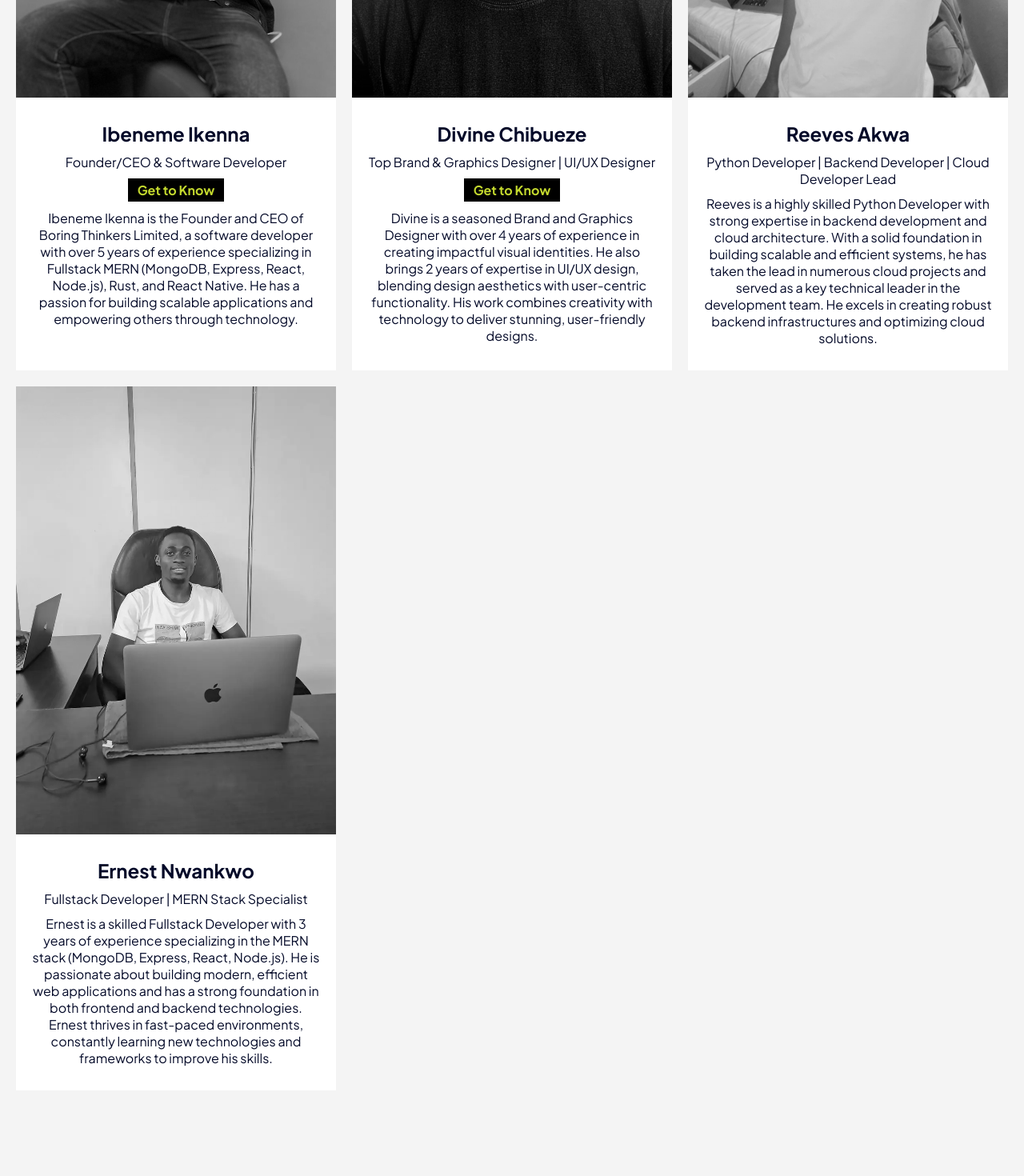
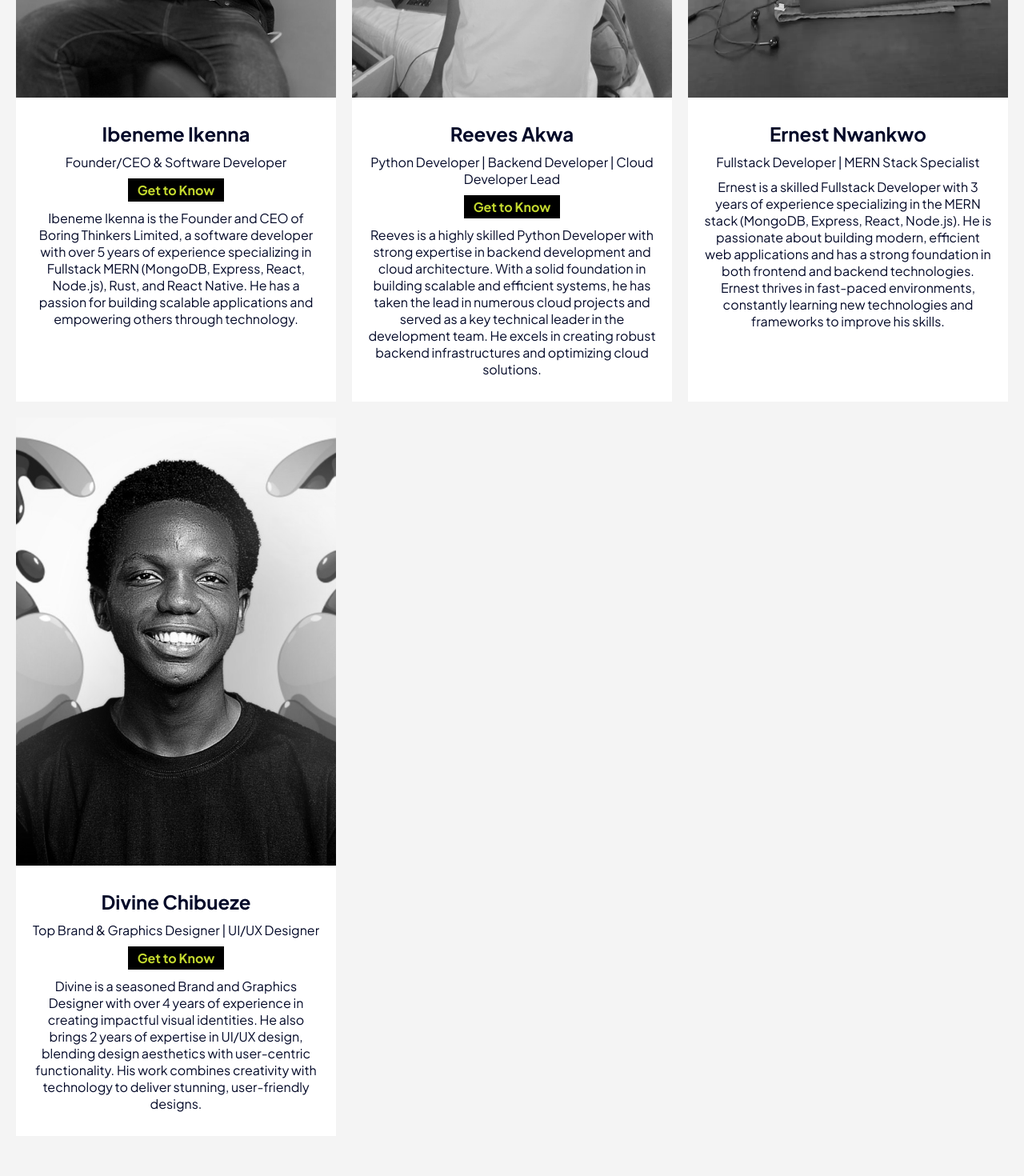
Before and after one commit to Ibeneme/Boringthinkers, a React (Vite) app: page /team in a window 1280 px wide. Shown: the part 1380-2850 px from the top of the page at 80% size. Built offline with nearby package versions, Linux system fonts and the light colour scheme.

Commit message:
first commit

```diff
--- a/src/Components/OurTeam/OurTeam.tsx
+++ b/src/Components/OurTeam/OurTeam.tsx
@@ -16,13 +16,7 @@ const teamMembers = [
     twitter: "https://x.com/Ibeneme_Ikenna", // Twitter URL for Ibeneme
   },
   {
-    name: "Divine Chibueze",
-    title: "Top Brand & Graphics Designer | UI/UX Designer",
-    bio: "Divine is a seasoned Brand and Graphics Designer with over 4 years of experience in creating impactful visual identities. He also brings 2 years of expertise in UI/UX design, blending design aesthetics with user-centric functionality. His work combines creativity with technology to deliver stunning, user-friendly designs.",
-    image: divineImage, // Replace with the actual image variable or path
-    twitter: "https://www.behance.net/divinechibueze", // Twitter URL for Wilson
-  },
-  {
+    twitter: "https://www.linkedin.com/in/reeves-akwa-97ab5b165/",
     name: "Reeves Akwa",
     title: "Python Developer | Backend Developer | Cloud Developer Lead",
     bio: "Reeves is a highly skilled Python Developer with strong expertise in backend development and cloud architecture. With a solid foundation in building scalable and efficient systems, he has taken the lead in numerous cloud projects and served as a key technical leader in the development team. He excels in creating robust backend infrastructures and optimizing cloud solutions.",
@@ -34,12 +28,13 @@ const teamMembers = [
     bio: "Ernest is a skilled Fullstack Developer with 3 years of experience specializing in the MERN stack (MongoDB, Express, React, Node.js). He is passionate about building modern, efficient web applications and has a strong foundation in both frontend and backend technologies. Ernest thrives in fast-paced environments, constantly learning new technologies and frameworks to improve his skills.",
     image: ernestImage, // Replace with the actual image variable or path
   },
-  //   {
-  //     name: "Bonaventure",
-  //     title: "Fullstack Developer | Flutter Specialist",
-  //     bio: "Bonaventure is a Fullstack Developer with expertise in building robust web and mobile applications. With a strong focus on React Native, he is a seasoned React Native Developer with extensive experience in developing high-performance, cross-platform mobile apps. Bonaventure is dedicated to delivering seamless and engaging user experiences in both web and mobile spaces.",
-  //     image: bonaventureImage, // Replace with the actual image variable or path
-  //   },
+  {
+    name: "Divine Chibueze",
+    title: "Top Brand & Graphics Designer | UI/UX Designer",
+    bio: "Divine is a seasoned Brand and Graphics Designer with over 4 years of experience in creating impactful visual identities. He also brings 2 years of expertise in UI/UX design, blending design aesthetics with user-centric functionality. His work combines creativity with technology to deliver stunning, user-friendly designs.",
+    image: divineImage, // Replace with the actual image variable or path
+    twitter: "https://www.behance.net/divinechibueze", // Twitter URL for Wilson
+  },
 ];
 
 const OurTeam: React.FC = () => {
```
Also changed, not shown: 1 other file (tests, documents, lock files or other folders).
